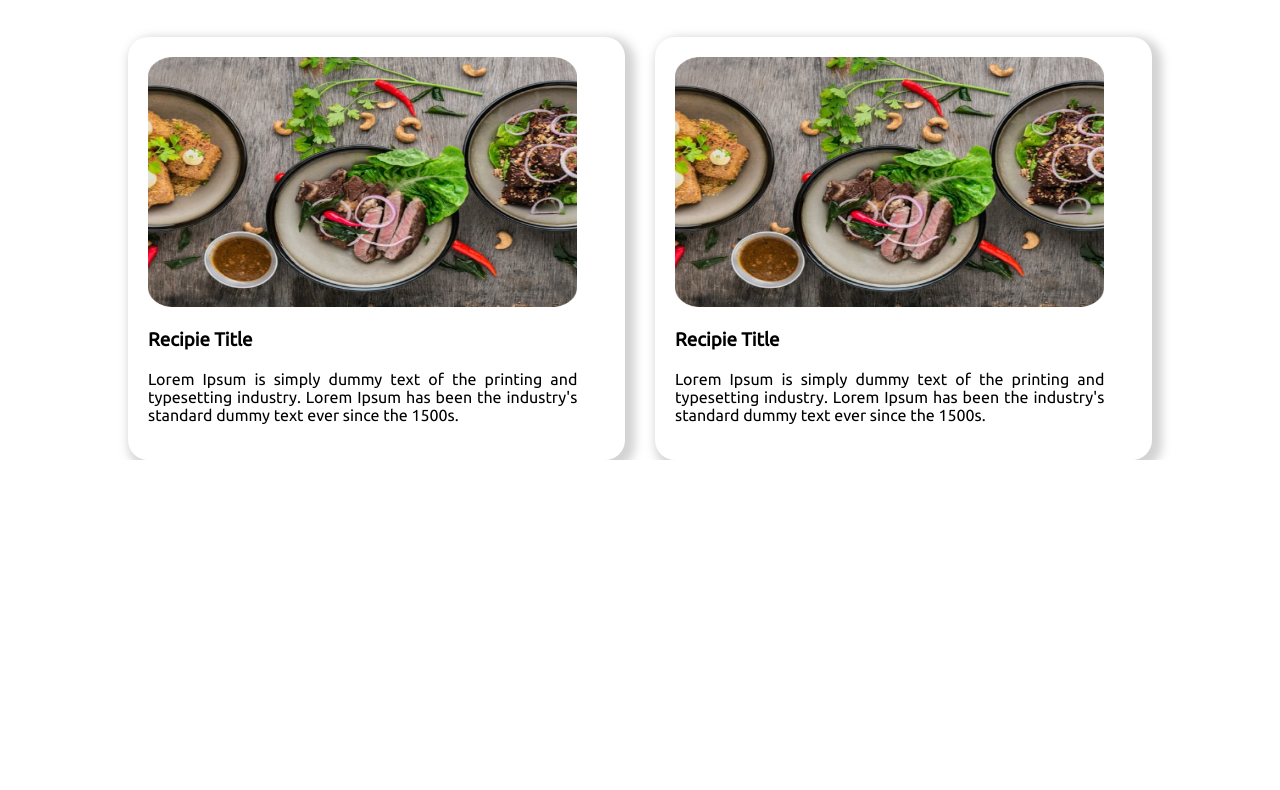
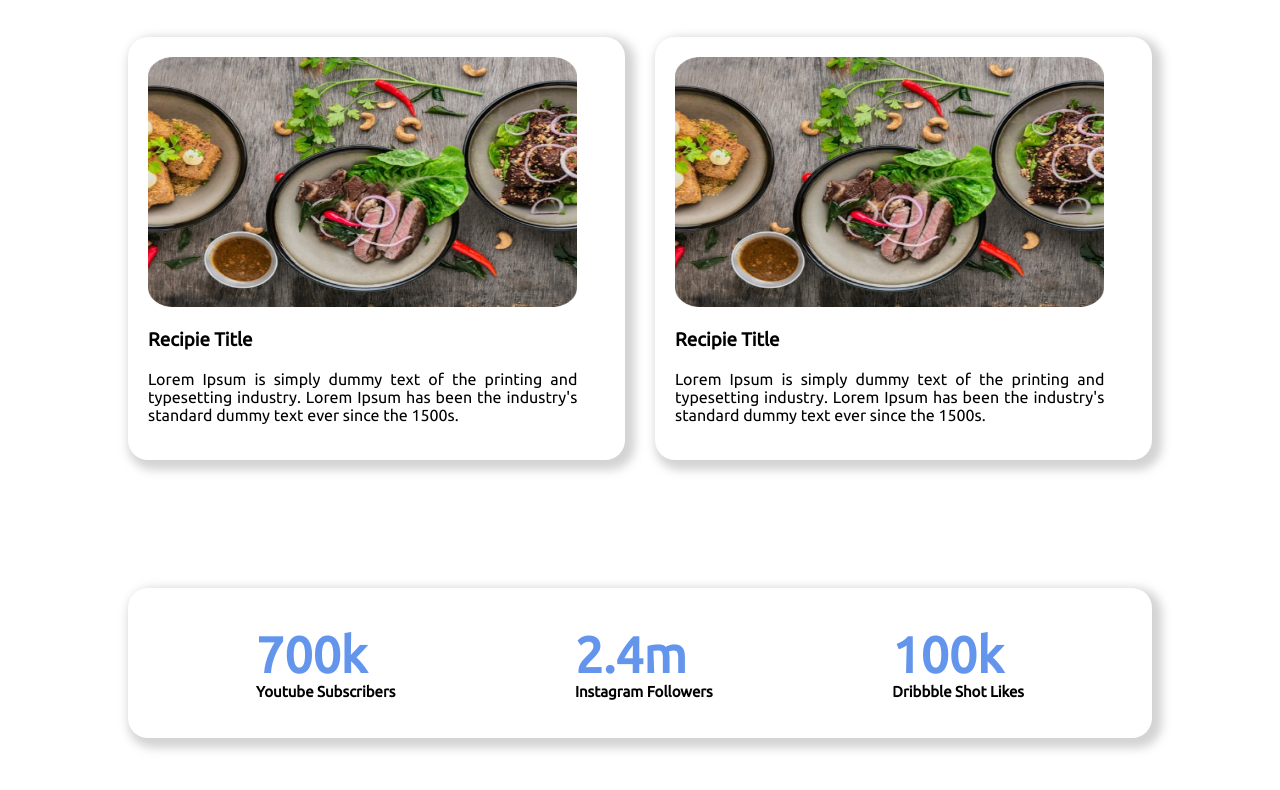
Before and after one commit to amernadim/eat-healty, a plain HTML site: page index.html in a window 1280 px wide. Shown: the part 1512-2302 px from the top of the page. Before the commit the page ends 1972 px from the top, so only its background shows below. Drawn offline with Linux system fonts and the light colour scheme.

Commit message:
add media section

```diff
--- a/index.html
+++ b/index.html
@@ -45,6 +45,7 @@
 
   </section>
 
+  <!-- My recipies Section -->
   <Section class="recipies">
     <div class="top-text">
       <h3>My recipies</h3>
@@ -68,6 +69,18 @@
     </div>
   </Section>
 
+  <!-- Media Section -->
+  <Section class="socoal-media-sec">
+      <div class="media">
+        <h1> <span class="media-spn">700k</span> <br> Youtube Subscribers</h1>
+      </div>
+       <div class="media">
+      <h1> <span class="media-spn">2.4m</span> <br> Instagram Followers</h1>
+      </div>
+     <div class="media">
+         <h1> <span class="media-spn">100k</span> <br> Dribbble Shot Likes</h1>
+     </div>
+  </Section>
 
 
 
--- a/style.css
+++ b/style.css
@@ -20,6 +20,7 @@ a{
   color: white;
 
 }
+/* banner section */
 
 .banner {
   padding: 0 10%;
@@ -54,7 +55,7 @@ span {
   width: 90%;
   margin-right: 60px;
 }
-
+/* about me sectio */
 .about-sec {
   display: flex;
   height: 400px;
@@ -84,7 +85,7 @@ span {
   margin-top: 200vh;
 }
 
-/* recipes */
+/* recipes section */
 
 .recipies {
   margin-top: 100px;
@@ -119,3 +120,21 @@ span {
   text-align: justify;
   margin-right: 10%;
 }
+
+/* social media section */
+
+.socoal-media-sec{
+  display:flex;
+  justify-content: space-between;
+  margin: 10% 10%;
+  padding: 2% 10%;
+  border-radius: 20px;
+  box-shadow: 5px 5px 10px 5px rgba(128, 128, 128, 0.35);
+}
+.media span {
+  font-size: 50px;
+  font-weight: 700;
+}
+.media h1 {
+  font-size: 15px;
+}
```
